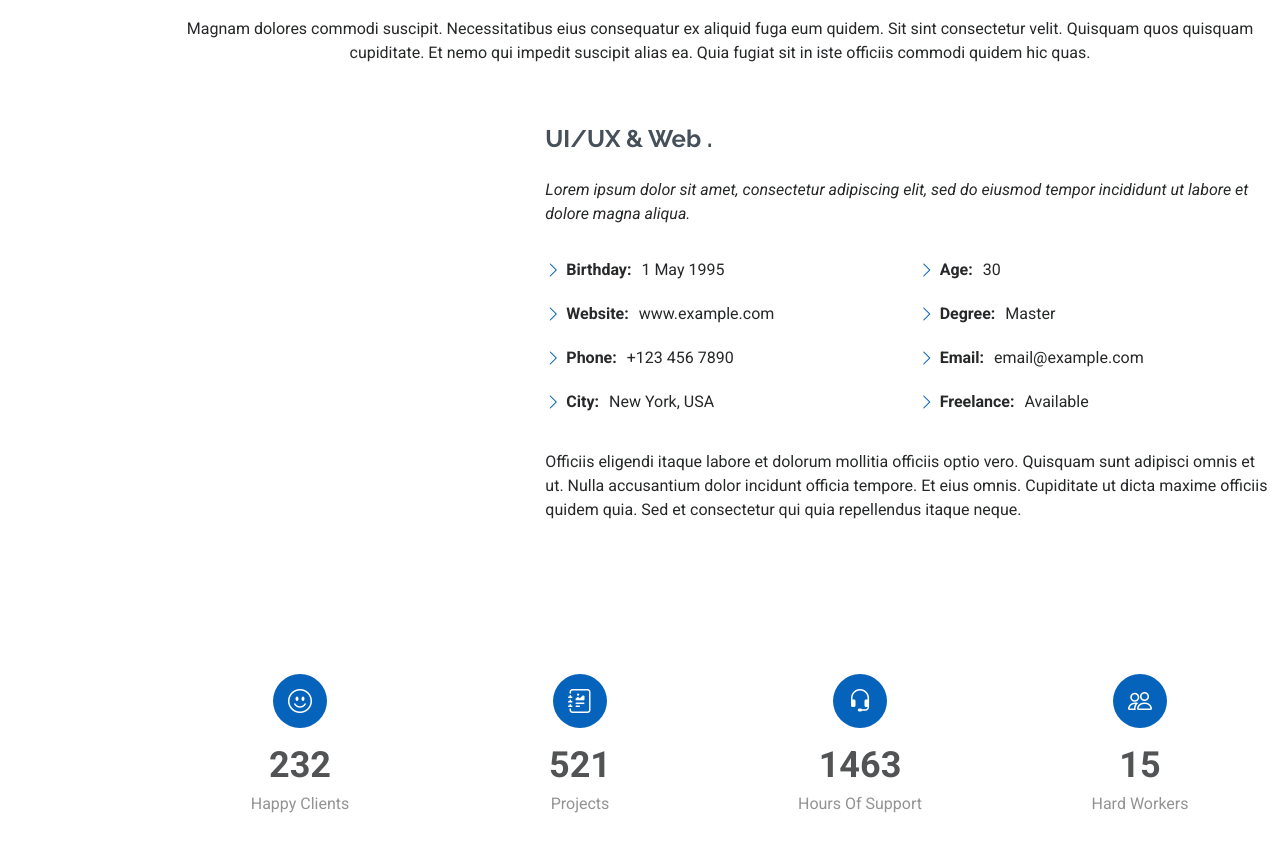
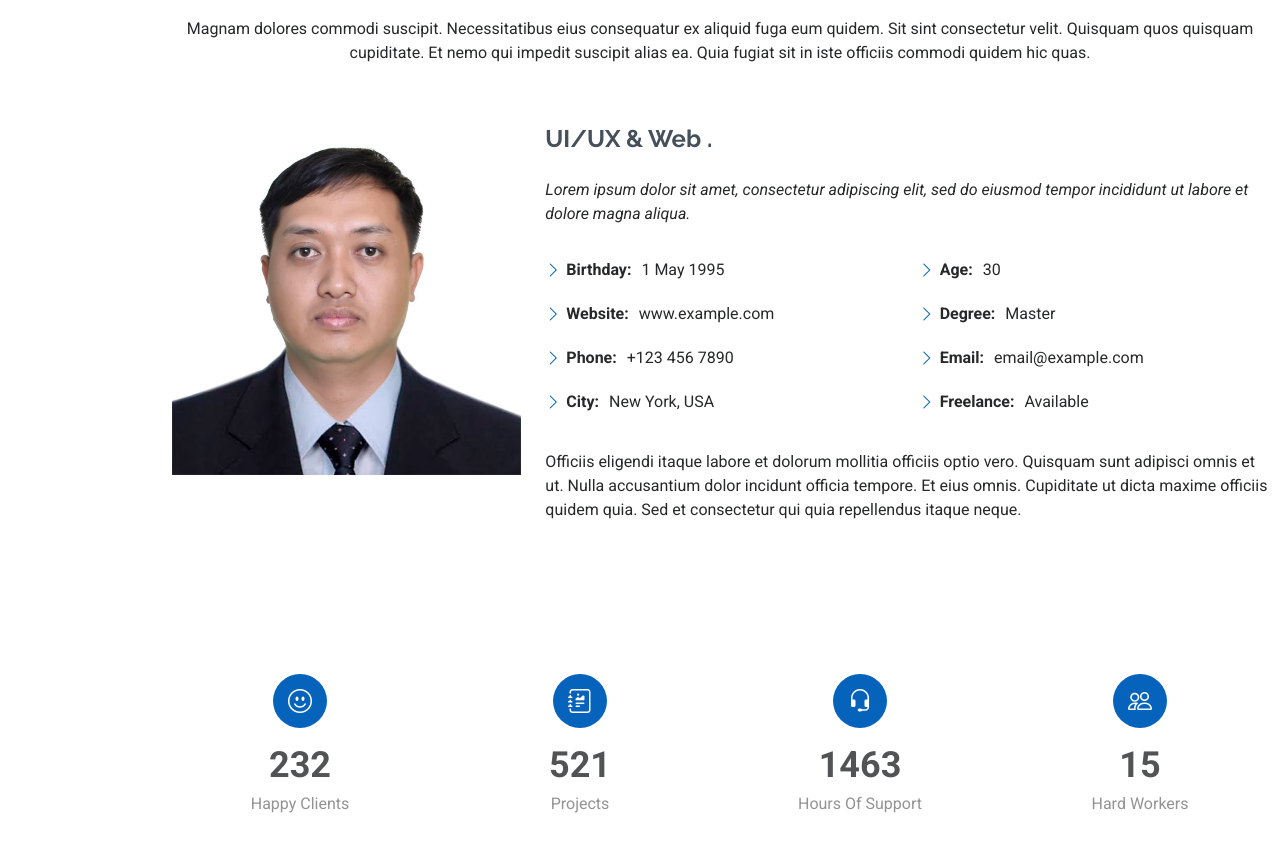
Before and after one commit to renongz/Porfolio, a plain HTML site: page index.html in a window 1280 px wide. Shown: the part 921-1772 px from the top of the page. Drawn offline with nearby package versions, Linux system fonts and the light colour scheme; animation ran at ten frames a second; files whose address does not match are found by name.

Commit message:
Update index.html

```diff
--- a/index.html
+++ b/index.html
@@ -92,7 +92,7 @@
 
         <div class="row gy-4 justify-content-center">
           <div class="col-lg-4">
-            <img src="assets/img/Abot.jpg" class="img-fluid" alt="">
+            <img src="assets/img/About.jpg" class="img-fluid" alt="">
           </div>
           <div class="col-lg-8 content">
             <h2>UI/UX  &amp; Web  .</h2>
```
